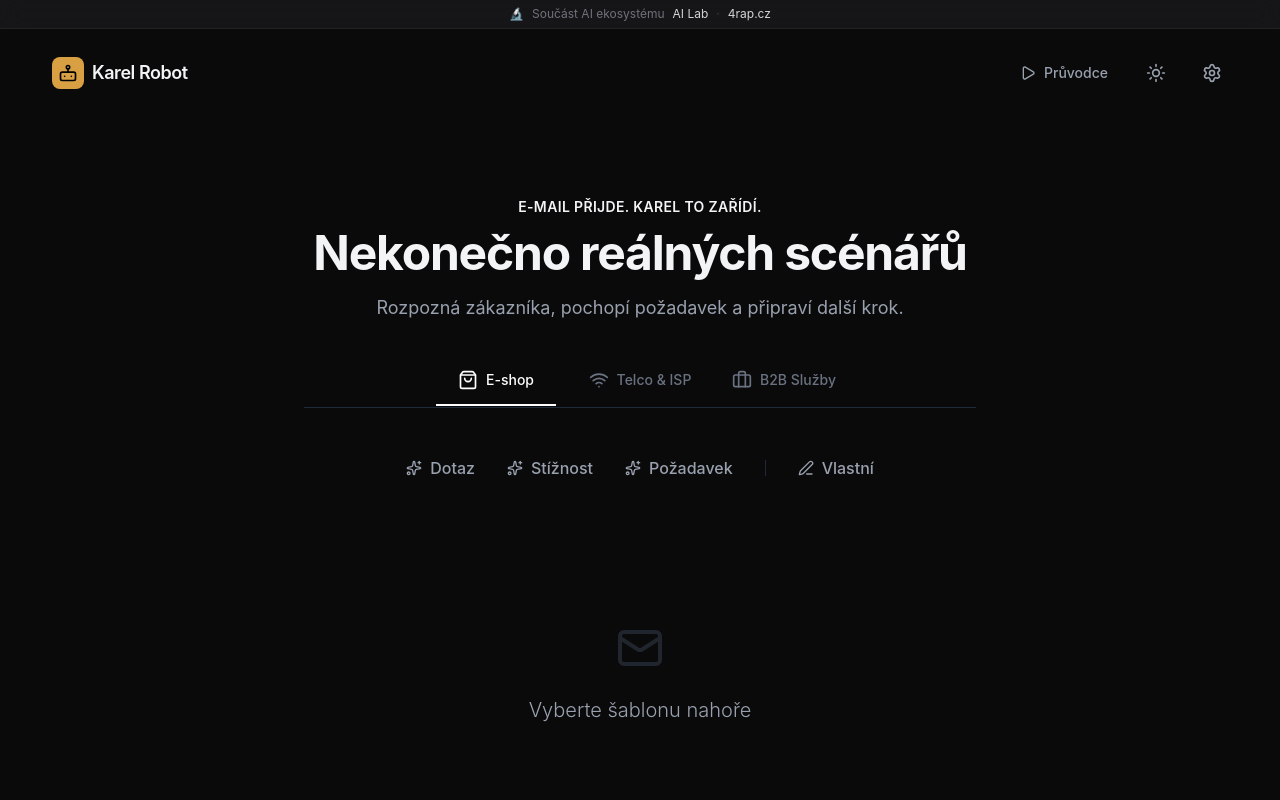
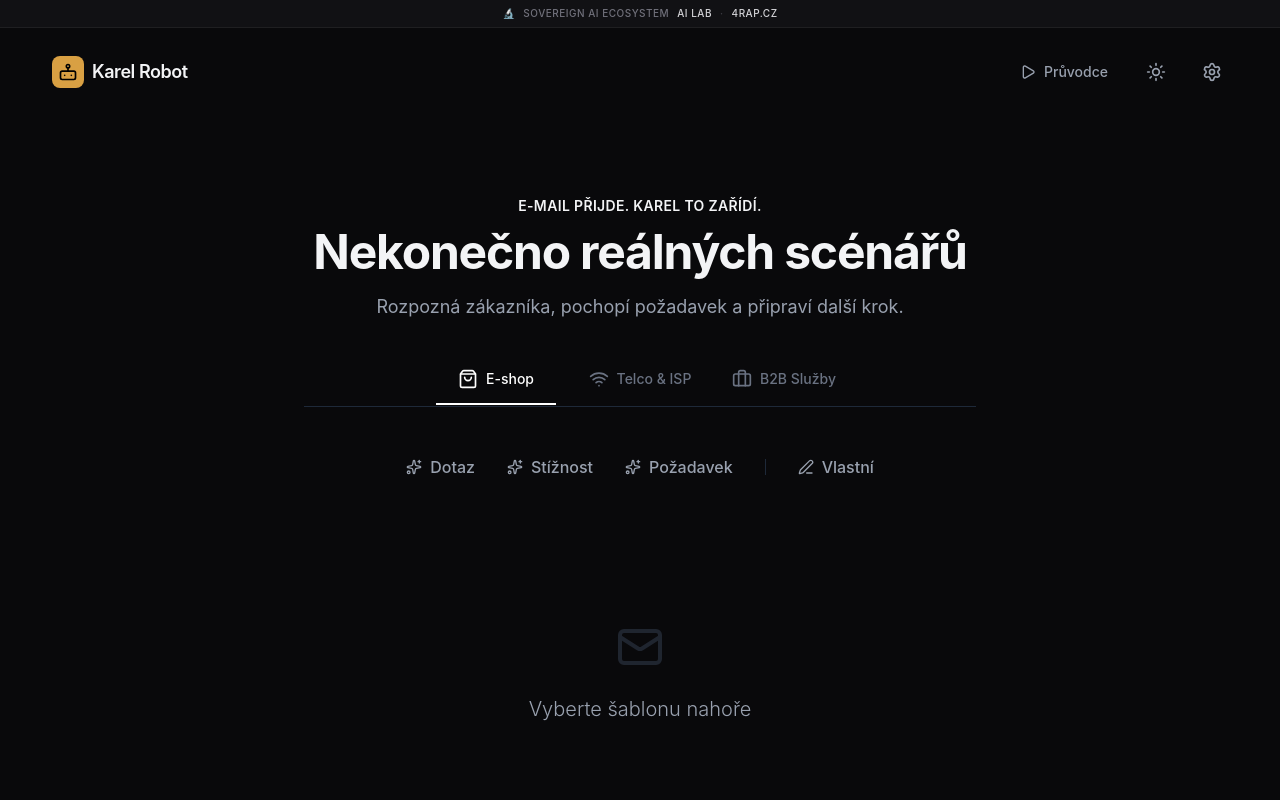
Before and after one commit to Peter-Pix/karel-robot, a React (Vite) app: page / in a window 1280 px wide. Shown: the top 800 px of the page. Built offline with nearby package versions, Linux system fonts and the light colour scheme.

Commit message:
style: rebrand top bar to Sovereign AI Ecosystem, refine dark mode + brand hover

```diff
--- a/src/App.tsx
+++ b/src/App.tsx
@@ -85,20 +85,20 @@ export default function App() {
   }, []);
 
   return (
-    <div className="min-h-screen bg-white font-sans text-gray-900 selection:bg-gray-200 dark:bg-[#0a0a0a] dark:text-gray-100 dark:selection:bg-brand">
+    <div className="min-h-screen bg-zinc-50 font-sans text-gray-900 selection:bg-brand/30 dark:bg-zinc-950 dark:text-zinc-100 dark:selection:bg-brand/40 transition-colors duration-300">
       <AnimatePresence>
         {showTour && <TourGuide onClose={() => setShowTour(false)} />}
       </AnimatePresence>
 
-      <div className="sticky top-0 z-50 bg-white/90 dark:bg-zinc-900/90 backdrop-blur-md border-b border-gray-200 dark:border-white/[0.06]">
-        <div className="mx-auto flex items-center justify-center gap-2 px-4 py-1.5 text-xs">
+      <div className="sticky top-0 z-50 bg-white/60 dark:bg-zinc-900/60 backdrop-blur-xl border-b border-gray-200 dark:border-white/[0.06]">
+        <div className="mx-auto flex items-center justify-center gap-2 px-4 py-1.5 text-[10px] uppercase tracking-wider font-medium">
           <span className="text-gray-400 dark:text-zinc-500">🔬</span>
-          <span className="text-gray-500 dark:text-zinc-500">Součást AI ekosystému</span>
+          <span className="text-gray-500 dark:text-zinc-500">Sovereign AI Ecosystem</span>
           <a
             href="https://petrpiskacek.cloud"
             target="_blank"
             rel="noopener noreferrer"
-            className="text-gray-700 dark:text-zinc-300 hover:text-gray-900 dark:hover:text-white transition-colors"
+            className="text-gray-700 dark:text-zinc-300 hover:text-brand dark:hover:text-brand transition-colors"
           >
             AI Lab
           </a>
@@ -107,7 +107,7 @@ export default function App() {
             href="https://4rap.cz"
             target="_blank"
             rel="noopener noreferrer"
-            className="text-gray-700 dark:text-zinc-300 hover:text-gray-900 dark:hover:text-white transition-colors"
+            className="text-gray-700 dark:text-zinc-300 hover:text-brand dark:hover:text-brand transition-colors"
           >
             4rap.cz
           </a>
--- a/src/index.css
+++ b/src/index.css
@@ -7,6 +7,8 @@
   --font-sans: "SF Pro Display", "Inter", system-ui, sans-serif;
   --color-brand: #d9a043;
   --color-brand-hover: #c58e33;
+  --color-zinc-950: #09090b;
+  --color-zinc-900: #18181b;
 }
 
 @layer base {
@@ -16,10 +18,20 @@
     -moz-osx-font-smoothing: grayscale;
   }
 
-  /* Prevent iOS zoom on inputs */
   input[type="text"],
   input[type="email"],
   textarea {
     font-size: 16px !important;
   }
 }
+
+@layer components {
+  .glass-card {
+    @apply bg-white/70 dark:bg-zinc-900/70 backdrop-blur-md border border-gray-200 dark:border-white/10 shadow-sm;
+  }
+
+  .sovereign-button {
+    @apply px-4 py-2 rounded-full font-medium transition-all active:scale-95
+           bg-brand text-white hover:bg-brand-hover dark:bg-brand dark:text-zinc-950 dark:hover:bg-brand-hover;
+  }
+}
```
